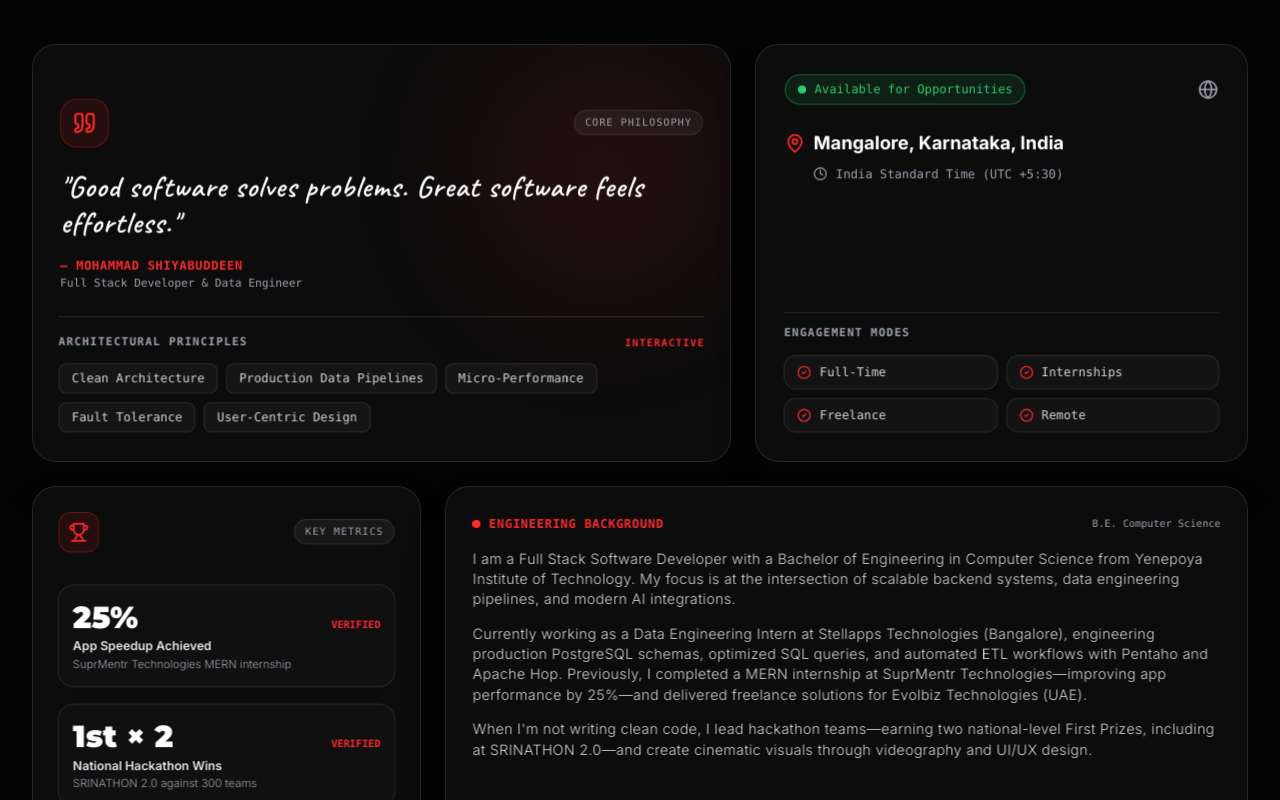
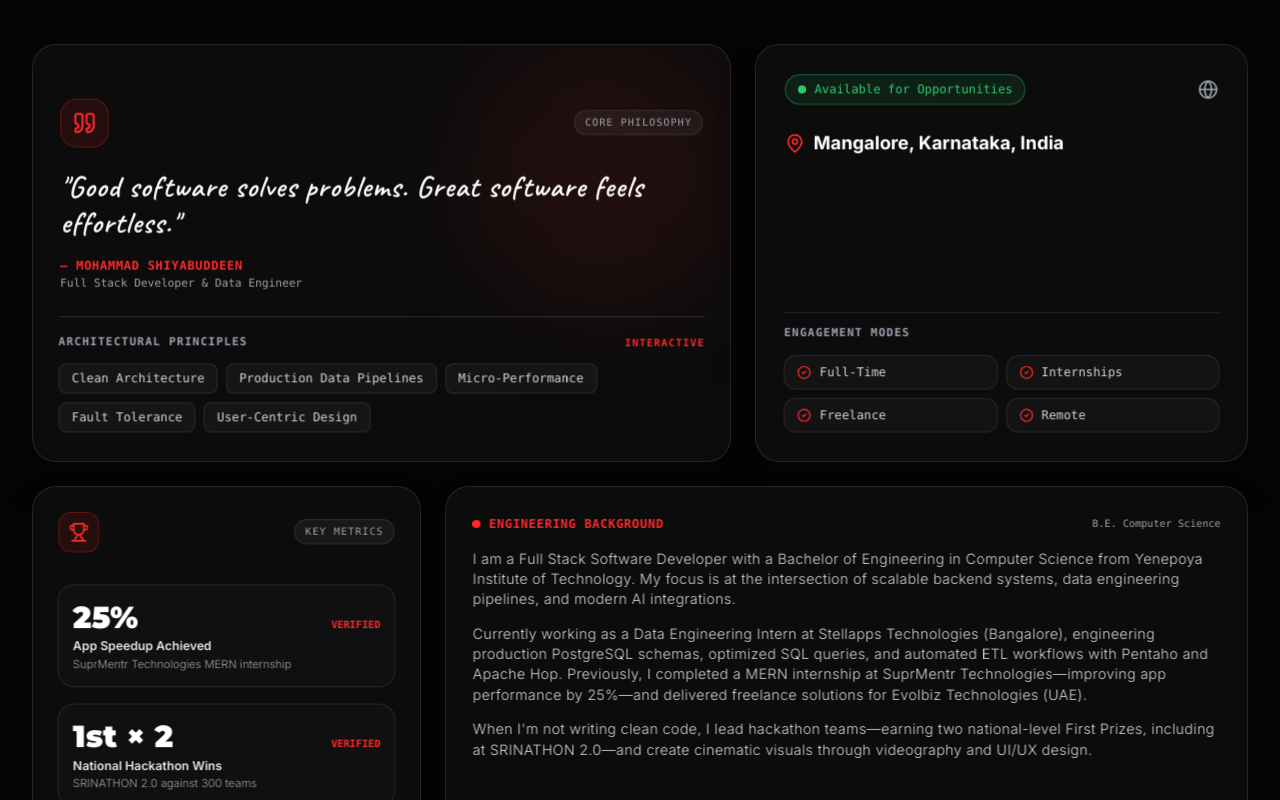
Before and after one commit to mohdshiyab/3D-Portfolio, a React (Vite) app: page / in a window 1280 px wide. Shown: the part 1120-1920 px from the top of the page. Built offline with nearby package versions, Linux system fonts and the light colour scheme; no server answers.

Commit message:
fix: remove timezone line from about bento card

```diff
--- a/src/components/About.jsx
+++ b/src/components/About.jsx
@@ -1,6 +1,6 @@
 import React from 'react';
 import { motion } from 'motion/react';
-import { Download, ArrowRight, Quote, Globe, Trophy, Sparkles, CheckCircle2, MapPin, Clock, Github, Linkedin, ExternalLink } from 'lucide-react';
+import { Download, ArrowRight, Quote, Globe, Trophy, Sparkles, CheckCircle2, MapPin, Github, Linkedin } from 'lucide-react';
 import { ABOUT_DATA, PERSONAL_INFO } from '../data/portfolioData';
 import TiltCard from './common/TiltCard';
 
@@ -144,15 +144,11 @@ export default function About() {
                   <Globe className="w-5 h-5 text-gray-400 group-hover:text-[#FF2A2A] transition-colors" />
                 </div>
 
-                {/* Location & Timezone Details */}
-                <div className="space-y-2 pt-2">
+                {/* Location Details */}
+                <div className="pt-2">
                   <div className="flex items-center space-x-2 text-gray-900 dark:text-white font-bold text-lg">
                     <MapPin className="w-5 h-5 text-[#FF2A2A] shrink-0" />
                     <span>{PERSONAL_INFO.location}</span>
-                  </div>
-                  <div className="flex items-center space-x-2 text-xs font-mono text-gray-500 dark:text-gray-400 pl-7">
-                    <Clock className="w-3.5 h-3.5" />
-                    <span>India Standard Time (UTC +5:30)</span>
                   </div>
                 </div>
               </div>
```
